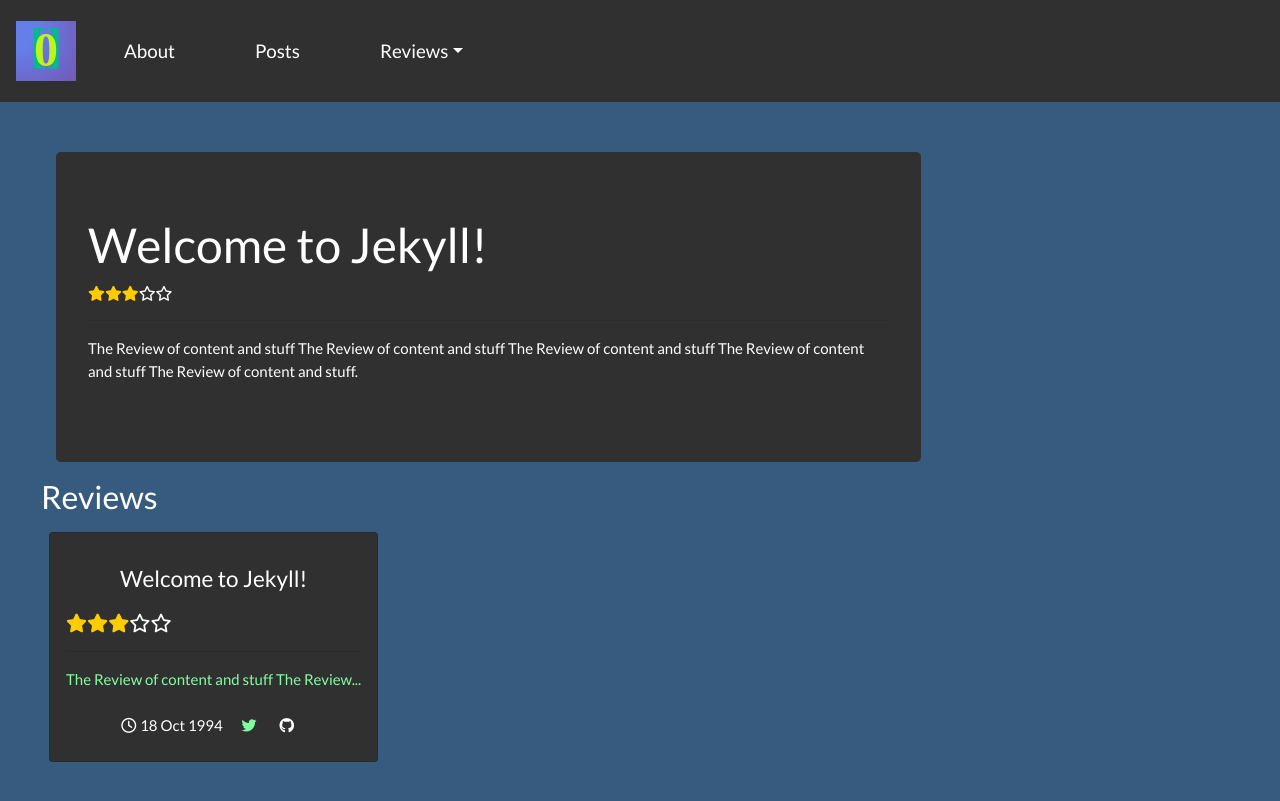
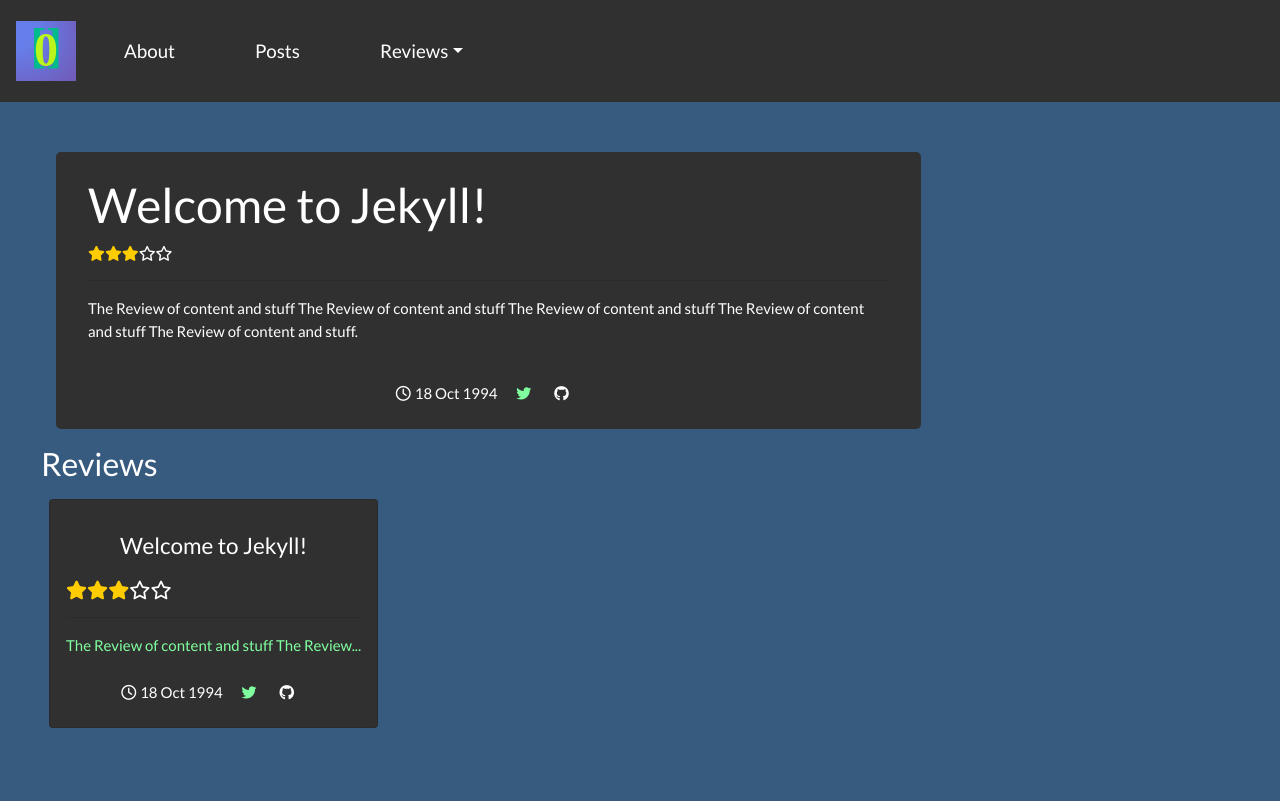
Before and after one commit to megonemad1/Tutor-Website, a Jekyll site: the page built from reviews/_posts/xyz/1994-10-18-dobw.md, in a window 1280 px wide. Shown: the top 801 px of the page. Built offline with Jekyll 4.4.1, drawn with Linux system fonts in a browser that asks for light colours; nearby versions of some CDN libraries.

Commit message:
format changes

```diff
--- a/_layouts/category_list.html
+++ b/_layouts/category_list.html
@@ -5,7 +5,7 @@
 
 <div class="row">
     <div class="col-9">
-        <div class="jumbotron m-2">
+        <div class="jumbotron pt-4 pb-2 m-2">
             {{ content }}
         </div>
     </div>
--- a/_layouts/review.html
+++ b/_layouts/review.html
@@ -2,7 +2,17 @@
 layout: category_list
 ---
 
-<h1>{{ page.title }}</h1>
-<p>{% for i in (1..page.rating) limit: 5 %}<i class="fa fa-star" aria-hidden="true" style="color: #ffcc00;"></i>{% endfor %}{% for i in (page.rating..4) %}<i class="fa fa-star-o " aria-hidden="true "></i>{% endfor %}</p>
+<h1 >{{ page.title }}</h1>
+<p class="mb-2">{% for i in (1..page.rating) limit: 5 %}<i class="fa fa-star" aria-hidden="true" style="color: #ffcc00;"></i>{% endfor %}{% for i in (page.rating..4) %}<i class="fa fa-star-o " aria-hidden="true "></i>{% endfor %}</p>
 <hr>
 <p>{{ page.content }}</p>
+<div class="rounded-bottom mdb-color lighten-3 text-center pt-4">
+    <ul class="list-unstyled list-inline font-small">
+        <li class="list-inline-item pr-2 white-text"><i class="fa fa-clock-o pr-1"></i>{{ page.date | date_to_string }}</li>
+        {% if page.url_twitter != null %}
+        <li class="list-inline-item pr-2"><a href="{{post.url_twitter}}" class="white-text"><i class="fa fa-twitter pr-1"></i></a></li>
+        {% endif %} {% if page.url_github != null %}
+        <li class="list-inline-item pr-2"><a href="{{ post.url_github }}" class="white-text" style="color:#fff;"><i class="fa fa-github pr-1"></i></a></li>
+        {% endif %}
+    </ul>
+</div>
```
